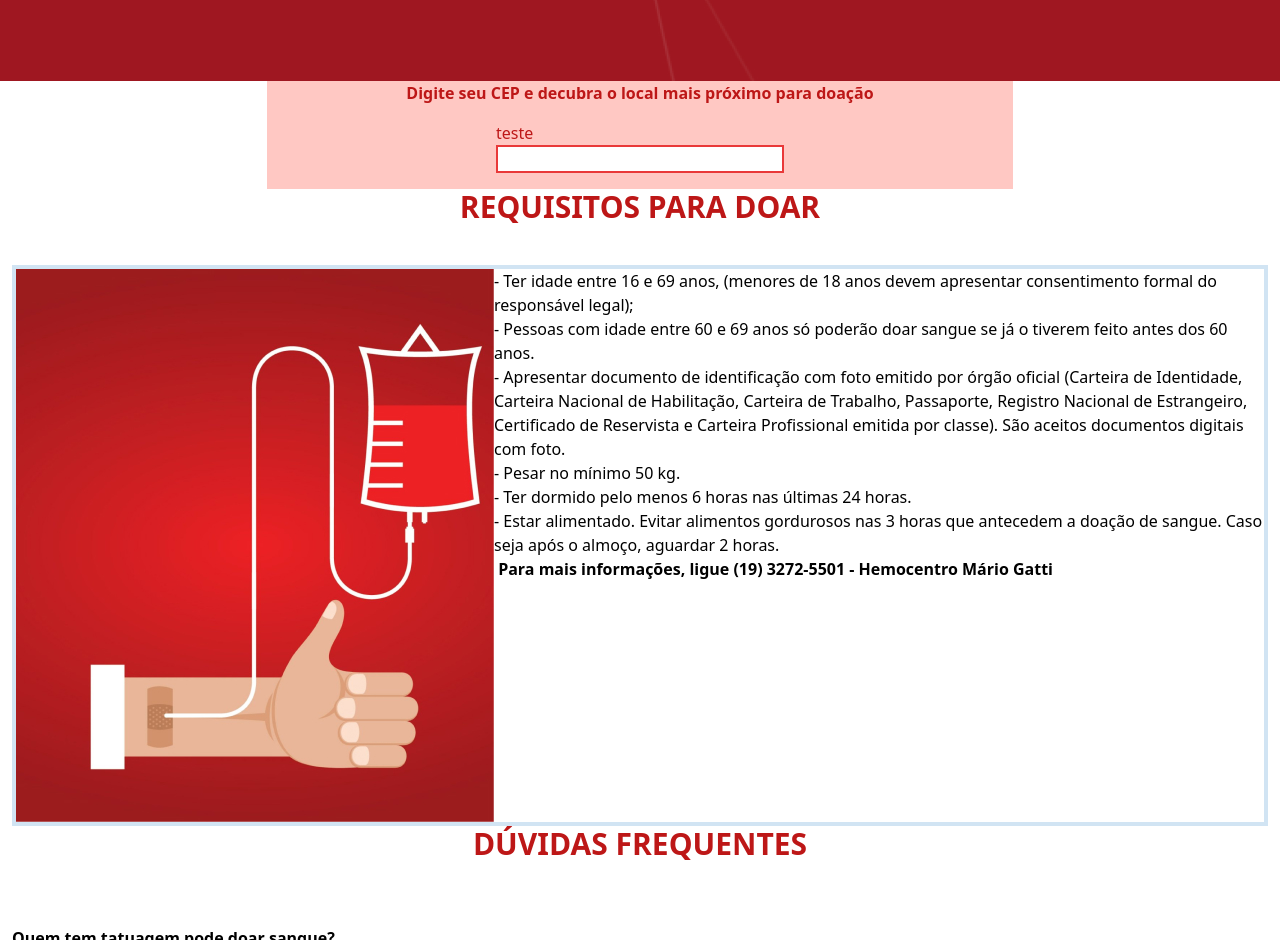
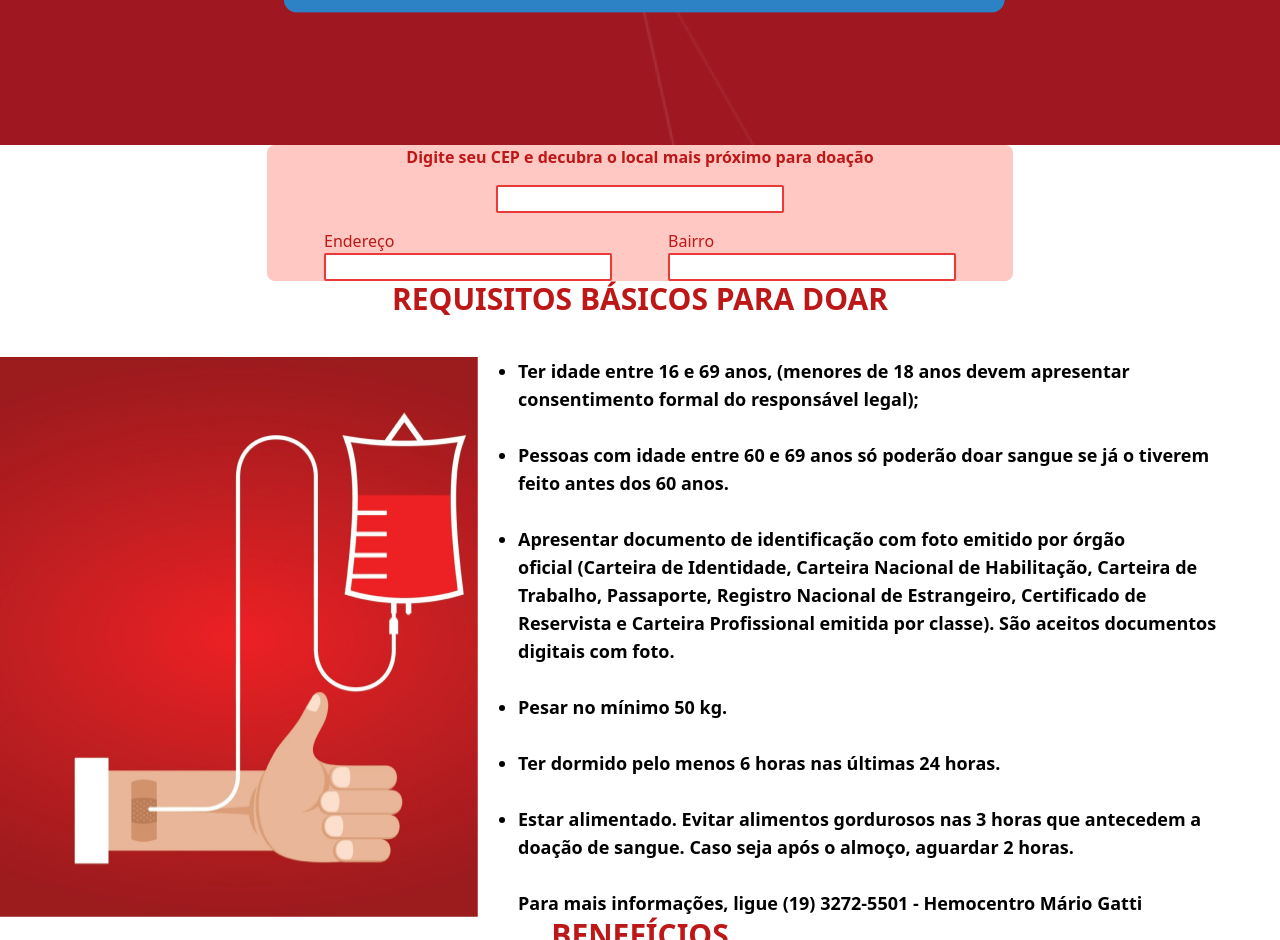
Before and after one commit to vidas-conectadas/Front-End, a React (Vite) app: page / in a window 1280 px wide. Shown: the part 1860-2800 px from the top of the page. Built offline with nearby package versions, Linux system fonts and the light colour scheme.

Commit message:
list-disc

```diff
--- a/src/assets/components/Cards.jsx
+++ b/src/assets/components/Cards.jsx
@@ -9,7 +9,7 @@ function Cards({ rosa, azul, titulo, texto, icone }) {
 
 
   return (
-    <div className='border-2 border-cor9 h-80 w-60 flex flex-col items-center justify-center gap-5 rounded-lg'>
+    <div className='border-2 border-cor9 h-96 w-72 flex flex-col items-center justify-center gap-5 rounded-lg'>
       <div className={`w-20 h-20 ${cores} flex items-center justify-center rounded-lg text-5xl`}>
         {icone}
       </div>
--- a/src/assets/components/HistoricoDoacoes.jsx
+++ /dev/null
@@ -1,81 +0,0 @@
-import React, { useState } from 'react';
-import { FontAwesomeIcon } from '@fortawesome/react-fontawesome';
-import { faArrowLeft } from '@fortawesome/free-solid-svg-icons';
-
-
-
-
-const HistoricoDoacoes = () => {
-    const [isModalOpen, setIsModalOpen] = useState(false);
-    const closeModal = () => setIsModalOpen(false);
-    const openModal = () => setIsModalOpen(true);
-    return (
-        <div className="flex flex-col items-center bg-gray-100 min-h-screen p-5">
-
-            <div className="container bg-white rounded-lg shadow-lg p-6 mt-5 max-w-lg w-full">
-                <a href="logado-index-exemplo.html" className="text-red-600">
-                    <FontAwesomeIcon icon={faArrowLeft} className="text-red-600 text-lg" />
-                </a>
-                <div className="flex justify-between font-bold my-3">
-                    <p>João da Silva</p>
-                    <p>123.456.789-00</p>
-                </div>
-                <table className="min-w-full border-collapse">
-                    <thead>
-                        <tr>
-                            <th className="border-b p-2 text-left">Data da Doação</th>
-                            <th className="border-b p-2 text-left">Local da Doação</th>
-                            <th className="border-b p-2 text-left">Apto a Doar</th>
-                        </tr>
-                    </thead>
-                    <tbody>
-                        <tr>
-                            <td className="border-b p-2">14-10-2024</td>
-                            <td className="border-b p-2">Hospital Mario Gatti</td>
-                            <td className="border-b p-2">15-11-2024</td>
-                        </tr>
-                        <tr>
-                            <td className="border-b p-2">13-09-2024</td>
-                            <td className="border-b p-2">Hospital Mario Gatti</td>
-                            <td className="border-b p-2">14-10-2024</td>
-                        </tr>
-                        <tr>
-                            <td className="border-b p-2">12-08-2024</td>
-                            <td className="border-b p-2">Hospital Mario Gatti</td>
-                            <td className="border-b p-2">13-09-2024</td>
-                        </tr>
-                        <tr>
-                            <td className="border-b p-2">11-07-2024</td>
-                            <td className="border-b p-2">Hospital Mario Gatti</td>
-                            <td className="border-b p-2">12-08-2024</td>
-                        </tr>
-                    </tbody>
-                </table>
-                <div className="text-center mt-5">
-                    <button onClick={openModal} className="bg-red-600 text-white py-2 px-4 rounded">
-                        Adicionar Nova Doação
-                    </button>
-                </div>
-            </div>
-            {isModalOpen && (
-                <div className="fixed inset-0 z-50 flex items-center justify-center bg-black bg-opacity-40">
-                    <div className="bg-white rounded-lg shadow-lg p-5 max-w-md w-full relative">
-                        <button onClick={closeModal} className="absolute top-2 right-2 text-gray-400 hover:text-gray-600">
-                            &times;
-                        </button>
-                        <h2 className="text-2xl font-bold mb-4">Cadastrar</h2>
-                        <form>
-                            <label htmlFor="date" className="block mb-2">Data da doação:</label>
-                            <input type="date" id="date" name="date" className="block w-full border-2 border-red-600 p-2 rounded mb-4" />
-                            <label htmlFor="local" className="block mb-2">Local:</label>
-                            <input type="text" id="local" name="local" placeholder="Mario Gatti" className="block w-full border-2 border-red-600 p-2 rounded mb-4" />
-                            <button type="submit" className="bg-red-600 text-white w-full py-2 rounded">Cadastrar</button>
-                        </form>
-                    </div>
-                </div>
-            )}
-        </div>
-    );
-};
-
-export default HistoricoDoacoes
--- a/src/assets/components/Input.jsx
+++ b/src/assets/components/Input.jsx
@@ -10,8 +10,8 @@ function Input({label}) {
     // `
   return (
     <div className='flex flex-col'>
-        <label className='text-cor1 font-medium'>{label}</label>
-        <input className='border-2 border-cor4 w-72'></input>
+        <label className='text-cor1 font-medium '>{label}</label>
+        <input className='border-2 border-cor4 w-72 rounded-sm'></input>
     </div>
   )
 }
--- a/src/assets/pages/Home.jsx
+++ b/src/assets/pages/Home.jsx
@@ -6,20 +6,22 @@ import Footer from '../components/Footer'
 import imagem_requisitos from '../images/image 7.jpg'
 import Cards from '../components/Cards'
 import { FaShieldHeart } from "react-icons/fa6";
-import group13 from '../images/Group13.jpg'
+import group13 from '../images/Group 13.jpg'
 import Input from '../components/Input'
+import imagem from '../images/image 2.jpg'
 
 
+// IMPORTAR IMAGEM PARA BENEFICIOS
 
 function Home() {
     return (
         <div className=' '>
             <Header />
             <picture>
-                <img src={image2maior} className='' alt="" />
+                <img src={imagem} className='' alt="" />
             </picture>
 
-            <div className='flex gap-5 p-10 justify-center'>
+            <div className='flex p-10 justify-evenly'>
                 <Cards titulo={'Incetivar outros a doar'} icone={<FaShieldHeart />} rosa='rosa' texto={'Sua ação pode inspirar amigos, familiares e colegas a também se tornarem doadores, ampliando o impacto positivo e aumentando a quantidade de sangue disponível para quem precisa.'}></Cards>
                 <Cards titulo={'Salvar vidas'} icone={<FaShieldHeart />} azul='azul' texto={'O processo de doação é relativamente rápido e seguro. Os riscos são mínimos, e as agências de coleta seguem rigorosos protocolos de segurança e higiene.'}></Cards>
                 <Cards titulo={'Incetivar outros a doar'} icone={<FaShieldHeart />} rosa='rosa' texto={'Sua ação pode inspirar amigos, familiares e colegas a também se tornarem doadores, ampliando o impacto positivo e aumentando a quantidade de sangue disponível para quem precisa.'}></Cards>
@@ -34,65 +36,56 @@ function Home() {
             </div>
 
             <div className='flex justify-center'>
-                <div className='bg-cor7 w-7/12 flex flex-col items-center gap-4'>
-                    <h2 className='text-cor1 font-semibold'>Digite seu CEP e decubra o local mais próximo para doação</h2>
-                    {/* <input type="number" className='border-2 border-cor4 w-72' /> */}
-
-                    <Input label='teste' />
-                    <div className='flex flex-col'>
-                        {/* <label className='text-cor1 font-semibold'>Endereço</label>
-                        <input type="text" name="" id="" className='border-2 border-cor4' />
-
-                        <label className='text-cor1 font-semibold'>Bairro</label>
-                        <input type="text" name="" id="" className='border-2 border-cor4' /> */}
+                <div className='bg-cor7 w-7/12 flex flex-col items-center rounded-lg gap-4'>
+                    <h2 className='text-cor1 font-bold'>Digite seu CEP e decubra o local mais próximo para doação</h2>
+                    <Input />
+                    <div className='flex gap-14'>
+                        <Input label='Endereço' />
+                        <Input label='Bairro' />
                     </div>
                 </div>
             </div>
 
 
-
-
-            <div className='flex flex-col items-center mr-3 ml-3 gap-10'>
-                <Title h1='REQUISITOS PARA DOAR' />
-                <div className='flex justify-around border-4 border-cor8'>
+            <div className='flex flex-col items-center gap-10'>
+                <Title h1='REQUISITOS BÁSICOS PARA DOAR' />
+                <div className='flex justify-around '>
                     <img src={imagem_requisitos} alt="" />
 
-                    <div >
-                        <ul >
-                            <li>
-                                - Ter idade entre 16 e 69 anos, (menores de 18 anos devem apresentar consentimento formal do
-                                responsável
-                                legal);
+                    <div className='flex flex-col text-lg font-semibold pl-10 pr-10'>
+                        <ul className='flex flex-col gap-7'>
+                            <li className='list-disc'>
+                                Ter idade entre 16 e 69 anos, (menores de 18 anos devem apresentar consentimento formal do responsável legal);
+                            </li>
+                            <li className='list-disc'>
+                                Pessoas com idade entre 60 e 69 anos só poderão doar sangue se já o tiverem feito antes dos 60 anos.
+                            </li>
+                            <li className='list-disc'>
+                                Apresentar documento de identificação com foto emitido por órgão oficial (Carteira de Identidade, Carteira Nacional de Habilitação, Carteira de Trabalho, Passaporte, Registro Nacional de Estrangeiro, Certificado de Reservista e Carteira Profissional emitida por classe). São aceitos documentos digitais com foto.
+                            </li>
+                            <li className='list-disc'>
+                                Pesar no mínimo 50 kg.
+                            </li>
+                            <li className='list-disc'>
+                                Ter dormido pelo menos 6 horas nas últimas 24 horas.
+                            </li>
+                            <li className='list-disc'>
+                                Estar alimentado. Evitar alimentos gordurosos nas 3 horas que antecedem a doação de sangue. Caso seja após o almoço, aguardar 2 horas.
                             </li>
                             <li>
-                                - Pessoas com idade entre 60 e 69 anos só poderão doar sangue se já o tiverem feito antes dos 60 anos.
-                            </li>
-                            <li>
-                                - Apresentar documento de identificação com foto emitido por órgão oficial (Carteira de Identidade,
-                                Carteira Nacional de Habilitação, Carteira de Trabalho, Passaporte, Registro Nacional de
-                                Estrangeiro,
-                                Certificado de Reservista e Carteira Profissional emitida por classe). São aceitos documentos
-                                digitais
-                                com foto.
-                            </li>
-                            <li>
-                                - Pesar no mínimo 50 kg.
-                            </li>
-                            <li>
-                                - Ter dormido pelo menos 6 horas nas últimas 24 horas.
-                            </li>
-                            <li>
-                                - Estar alimentado. Evitar alimentos gordurosos nas 3 horas que antecedem a doação de sangue. Caso
-                                seja
-                                após o almoço, aguardar 2 horas.
+                                Para mais informações, ligue (19) 3272-5501 - Hemocentro Mário Gatti
                             </li>
                         </ul>
-                        <p className='font-bold'> Para mais informações, ligue (19) 3272-5501 - Hemocentro Mário Gatti</p>
                     </div>
                 </div>
             </div>
 
 
+<div className='flex flex-col items-center'>
+    <Title h1='BENEFÍCIOS'></Title>
+</div>
+
+ {/* IMPORTAR IMAGEM PARA BENEFICIOS */}
 
             <div className='flex flex-col items-center mr-3 ml-3 gap-10'>
                 <Title h1='DÚVIDAS FREQUENTES'></Title>
--- a/src/assets/pages/Register.jsx
+++ /dev/null
@@ -1,9 +0,0 @@
-import React from 'react'
-
-const Register = () => {
-  return (
-    <div className='text-8xl'>Register</div>
-  )
-}
-
-export default Register
--- a/src/assets/pages/Tabela.jsx
+++ /dev/null
@@ -1,12 +0,0 @@
-import React from 'react'
-import HistoricoDoacoes from '../components/HistoricoDoacoes'
-
-function Tabela() {
-  return (
-    <div>
-       <HistoricoDoacoes/>
-    </div>
-  )
-}
-
-export default Tabela
```
Also changed, not shown: src/assets/images/Group 13.jpg (added), src/assets/images/image 2.jpg (added).
